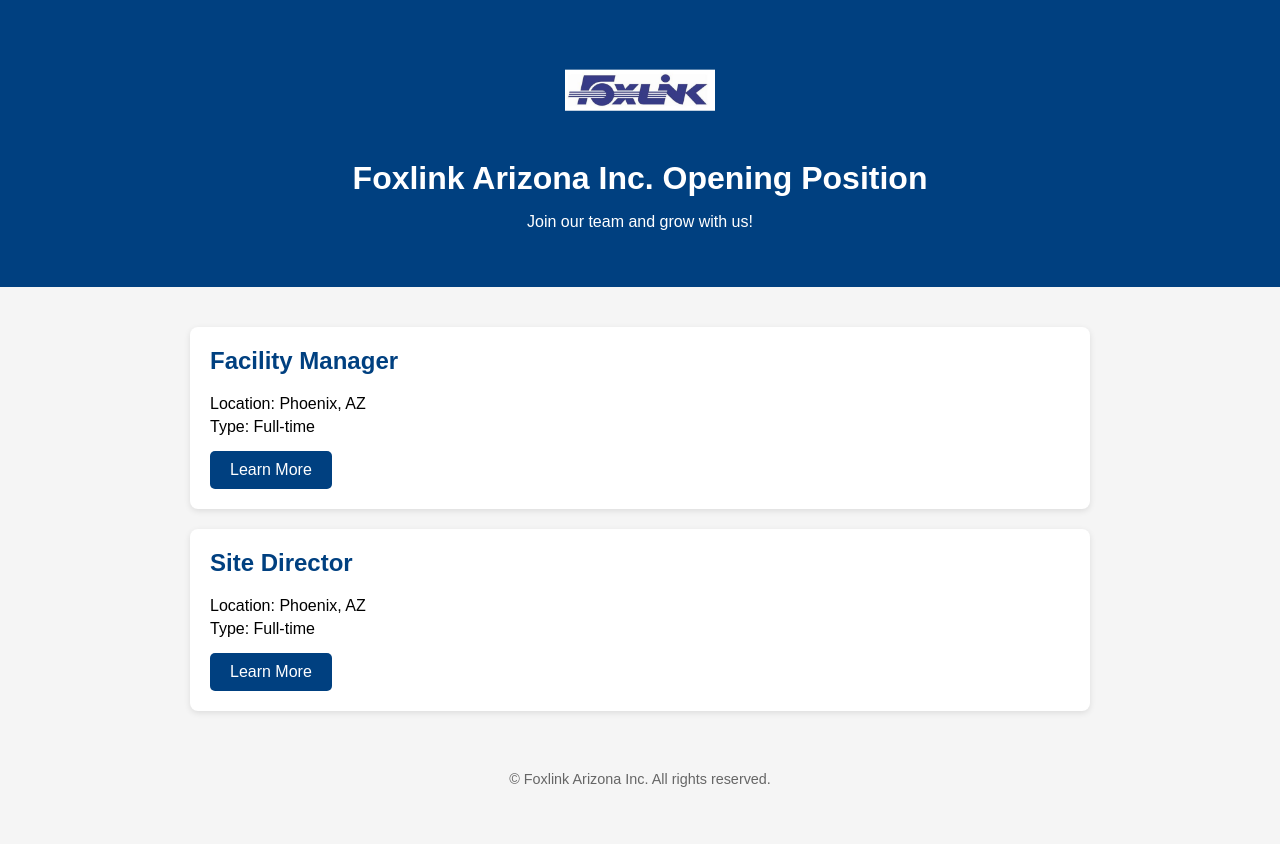
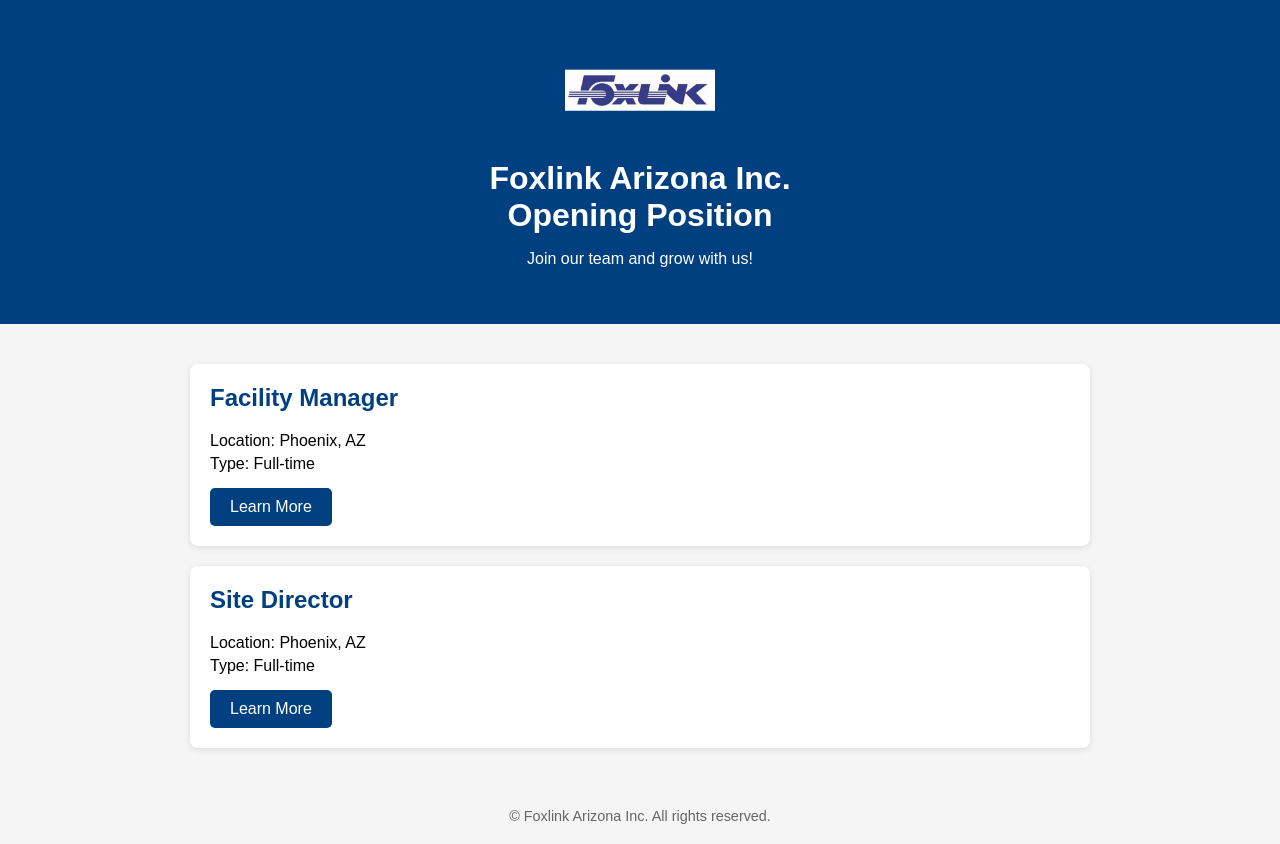
Before and after one commit to Rimayeh/career-page, a plain HTML site: page index.html in a window 1280 px wide. Before the commit the page ends 807 px from the top, so only its background shows below. Drawn offline with Linux system fonts and the light colour scheme.

Commit message:
Update index.html

```diff
--- a/index.html
+++ b/index.html
@@ -22,7 +22,8 @@
 
 <header>
     <img src="logo.png" alt="Company Logo">
-    <h1>Foxlink Arizona Inc. Opening Position</h1>
+    <h1>Foxlink Arizona Inc.</h1>
+    <h1>Opening Position</h1>
     <p>Join our team and grow with us!</p>
 </header>
 
```
